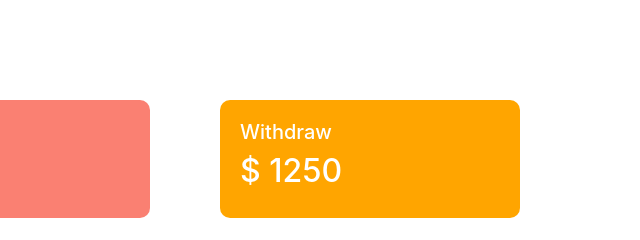
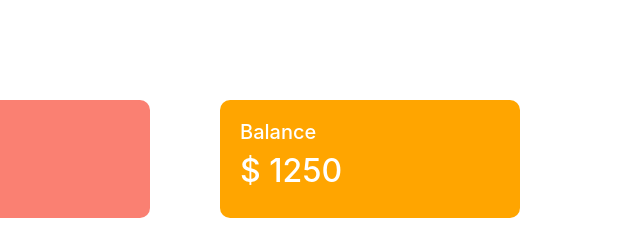
Before and after one commit to MiskaturRahman/HSDC-Bank, a plain HTML site: page index.html in a window 1280 px wide. Both pictures are taken after a click on the button "Enter". Shown: the top 240 px of the page, 640-1280 px from the left. Drawn offline with nearby package versions, Linux system fonts and the light colour scheme.

Commit message:
Update index.html

```diff
--- a/index.html
+++ b/index.html
@@ -40,7 +40,7 @@
             </div>
             <div class="col-md-4">
                 <div class="balance status">
-                    <h5>Withdraw</h5>
+                    <h5>Balance</h5>
                     <h2>$ <span id="currentBalance">1250</span> </h2>
                 </div>
             </div>
```
